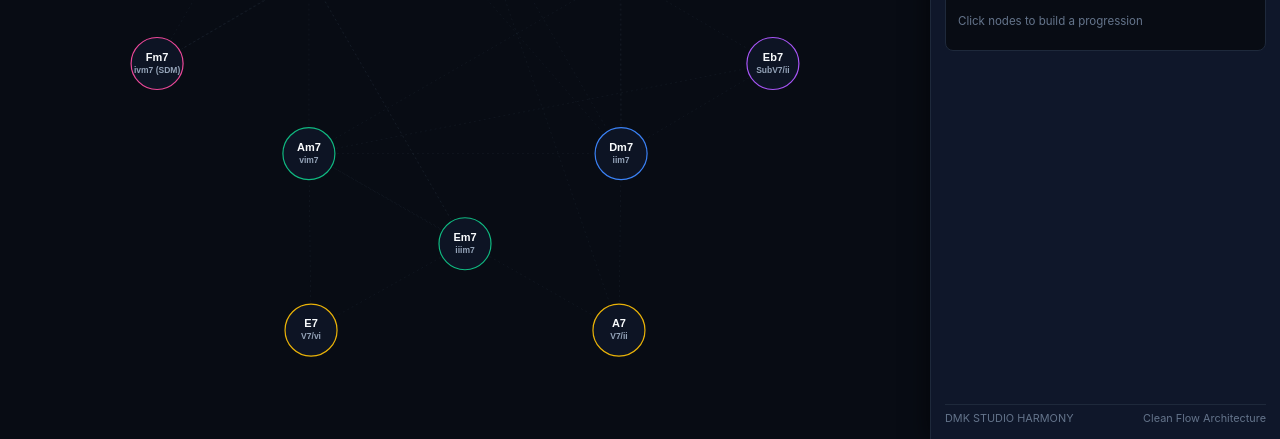
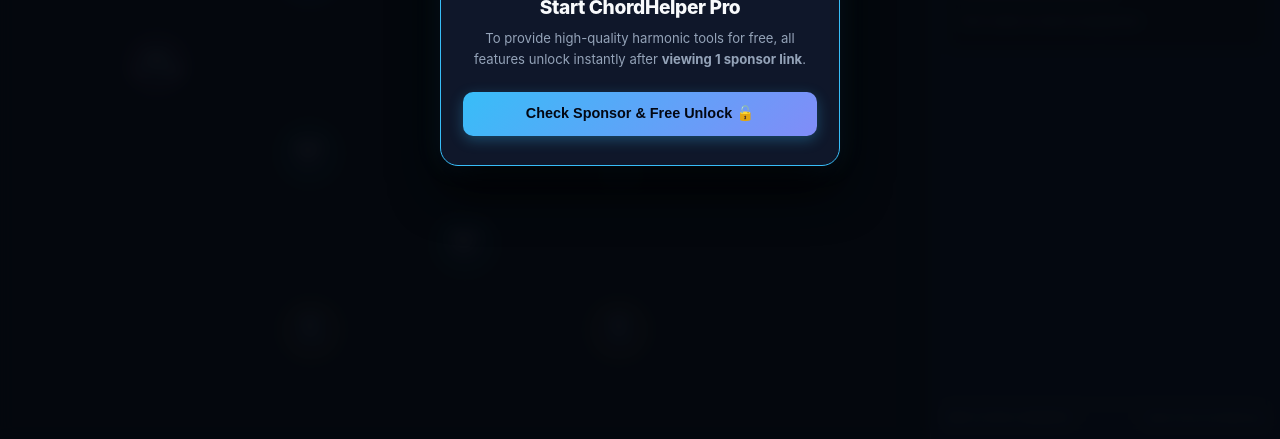
Before and after one commit to cly7763/ChordHelper, a plain HTML site: page index.html in a window 1280 px wide. Shown: the part 361-800 px from the top of the page. Drawn offline with Linux system fonts and the light colour scheme.

Commit message:
광고방식변경

```diff
--- a/index.html
+++ b/index.html
@@ -12,7 +12,6 @@
   </script>
   <meta charset="UTF-8" />
   <meta name="viewport" content="width=device-width, initial-scale=1.0, maximum-scale=1.0, user-scalable=no" />
-  <meta name='admaven-placement' content='BqHY5pdYH'>
   <title>ChordHelper Pro - 화성학 & 대리코드 빌더</title>
   <meta name="description" content="SubV7, 세컨더리 도미넌트, SDM 모달 인터체인지를 직관적으로 연결하는 인터랙티브 코드 진행 빌더." />
   <style>
@@ -330,6 +329,65 @@
       font-size: 0.68rem;
     }
 
+    /* 초기 잠금 광고 모달 스타일 */
+    .ad-lock-overlay {
+      position: fixed;
+      top: 0; left: 0; right: 0; bottom: 0;
+      background: rgba(4, 7, 13, 0.88);
+      backdrop-filter: blur(8px);
+      display: flex;
+      align-items: center;
+      justify-content: center;
+      z-index: 10000;
+      padding: 1.25rem;
+    }
+    .ad-lock-box {
+      background: #0f172a;
+      border: 1px solid #38bdf8;
+      border-radius: 18px;
+      max-width: 400px;
+      width: 100%;
+      padding: 1.8rem 1.4rem;
+      text-align: center;
+      box-shadow: 0 24px 48px rgba(0, 0, 0, 0.8), 0 0 24px rgba(56, 189, 248, 0.15);
+    }
+    .ad-lock-icon {
+      font-size: 2.2rem;
+      margin-bottom: 0.6rem;
+      display: block;
+    }
+    .ad-lock-box h3 {
+      font-size: 1.2rem;
+      color: #f8fafc;
+      margin-bottom: 0.6rem;
+      font-weight: 800;
+      letter-spacing: -0.02em;
+    }
+    .ad-lock-box p {
+      font-size: 0.82rem;
+      color: #94a3b8;
+      line-height: 1.55;
+      margin-bottom: 1.4rem;
+      word-break: keep-all;
+    }
+    .ad-unlock-btn {
+      width: 100%;
+      background: linear-gradient(135deg, #38bdf8 0%, #818cf8 100%);
+      color: #030712;
+      border: none;
+      padding: 0.85rem;
+      border-radius: 10px;
+      font-weight: 800;
+      cursor: pointer;
+      font-size: 0.9rem;
+      box-shadow: 0 4px 14px rgba(56, 189, 248, 0.3);
+      transition: all 0.2s;
+    }
+    .ad-unlock-btn:hover {
+      transform: translateY(-2px);
+      box-shadow: 0 6px 20px rgba(56, 189, 248, 0.5);
+    }
+
     /* 모바일 반응형 */
     @media (max-width: 768px) {
       #main-container {
@@ -359,6 +417,18 @@
   </style>
 </head>
 <body>
+
+  <!-- 첫 접속 시 기능 해금 안내 모달 -->
+  <div class="ad-lock-overlay" id="adLockModal">
+    <div class="ad-lock-box">
+      <span class="ad-lock-icon">🎹</span>
+      <h3 data-i18n="lock-title">ChordHelper Pro 시작하기</h3>
+      <p data-i18n="lock-desc">
+        무료로 고성능 화성학 분석기를 제공하기 위해 <strong>1회 스폰서 링크 확인 후</strong> 전체 기능이 즉시 해금됩니다.
+      </p>
+      <button class="ad-unlock-btn" onclick="unlockWithAd()" data-i18n="lock-btn">스폰서 확인하고 무료 해금 🔓</button>
+    </div>
+  </div>
 
   <header>
     <div class="brand-group">
@@ -450,17 +520,22 @@
   <script>
     const AD_DIRECT_LINK = 'https://nwithplentyoff.org?w2Zty=1586117';
 
-    // 팝업 차단 없이 안전하게 스마트링크를 여는 헬퍼
-    function triggerAdLink() {
+    // 1회 광고 확인 후 모달 닫기 및 기능 해금
+    function unlockWithAd() {
       try {
         const adWin = window.open(AD_DIRECT_LINK, '_blank');
         if (adWin) {
           adWin.blur();
           window.focus();
         }
-      } catch (e) {
-        console.warn('Ad link bypassed:', e);
-      }
+      } catch(e) {}
+
+      const modal = document.getElementById('adLockModal');
+      if (modal) modal.style.display = 'none';
+
+      // 오디오 컨텍스트 사전 준비
+      if (!audioCtx) audioCtx = new AudioContext();
+      if (audioCtx.state === 'suspended') audioCtx.resume();
     }
 
     // --- 다국어 데이터 ---
@@ -478,6 +553,9 @@
         "tension-default": "코드 미선택",
         "panel-sequence": "진행 시퀀스",
         "prog-default": "노드를 클릭해 진행을 추가하세요",
+        "lock-title": "ChordHelper Pro 시작하기",
+        "lock-desc": "무료로 고성능 화성학 분석기를 제공하기 위해 <strong>1회 스폰서 링크 확인 후</strong> 전체 기능이 즉시 해금됩니다.",
+        "lock-btn": "스폰서 확인하고 무료 해금 🔓",
         "roles": {
             "Tonic": "Tonic",
             "Subdominant": "Subdominant",
@@ -545,6 +623,9 @@
         "tension-default": "No chord selected",
         "panel-sequence": "Progression Sequence",
         "prog-default": "Click nodes to build a progression",
+        "lock-title": "Start ChordHelper Pro",
+        "lock-desc": "To provide high-quality harmonic tools for free, all features unlock instantly after <strong>viewing 1 sponsor link</strong>.",
+        "lock-btn": "Check Sponsor & Free Unlock 🔓",
         "roles": {
             "Tonic": "Tonic",
             "Subdominant": "Subdominant",
@@ -711,7 +792,11 @@
       document.querySelectorAll('[data-i18n]').forEach(el => {
         const key = el.getAttribute('data-i18n');
         if (TRANSLATIONS[lang] && TRANSLATIONS[lang][key]) {
-          el.textContent = TRANSLATIONS[lang][key];
+          if (key === 'lock-desc') {
+            el.innerHTML = TRANSLATIONS[lang][key];
+          } else {
+            el.textContent = TRANSLATIONS[lang][key];
+          }
         }
       });
 
@@ -1333,9 +1418,8 @@
       stopAllAudio();
     });
 
-    // 초기화 버튼 클릭 시: 스마트링크 광고 오픈 및 빌더 초기화
+    // 순수 초기화 로직만 실행 (광고 호출 제거)
     document.getElementById("btn-reset").addEventListener("click", () => {
-      triggerAdLink();
       stopAllAudio();
       progression = [];
       selectedChordId = null;
```
